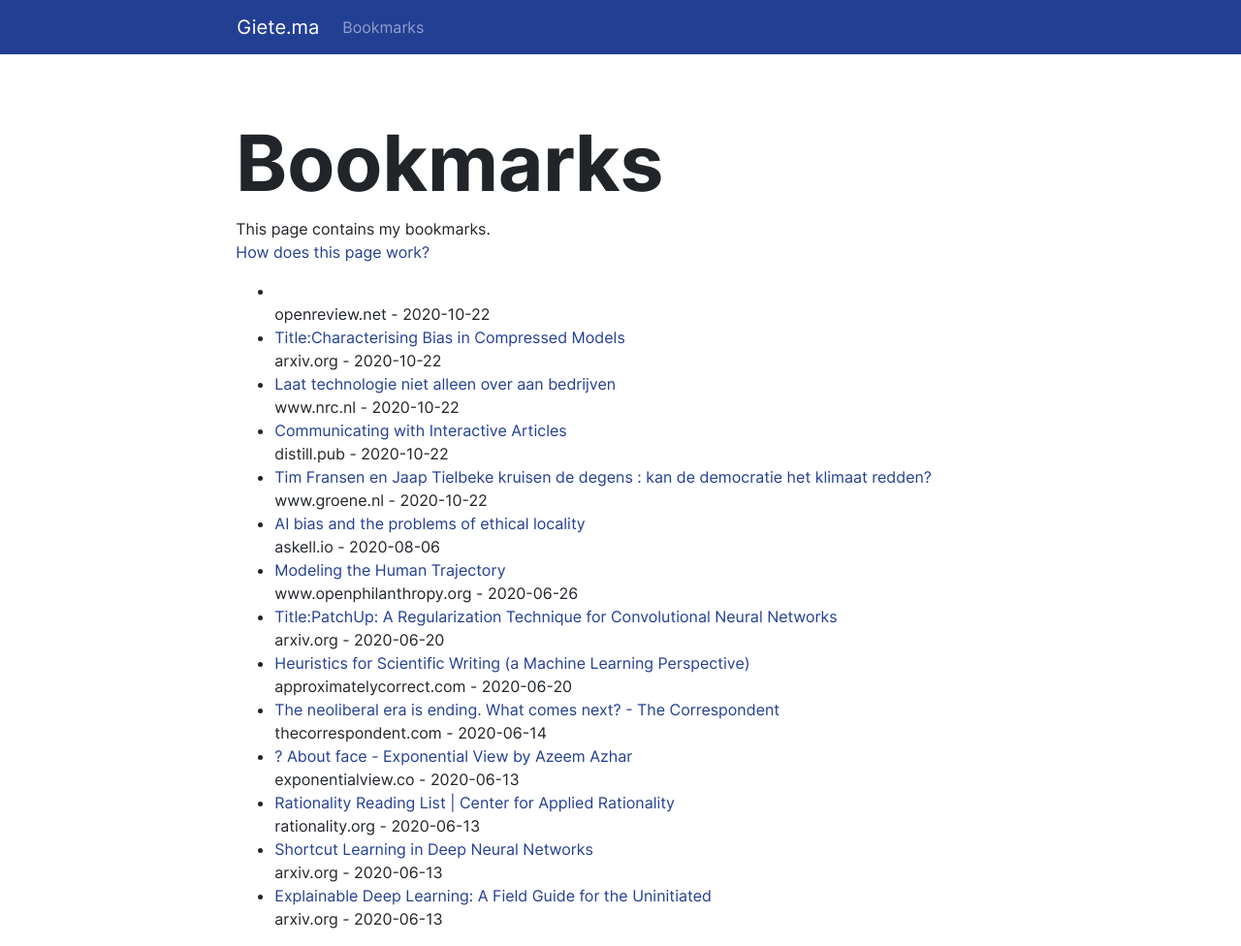
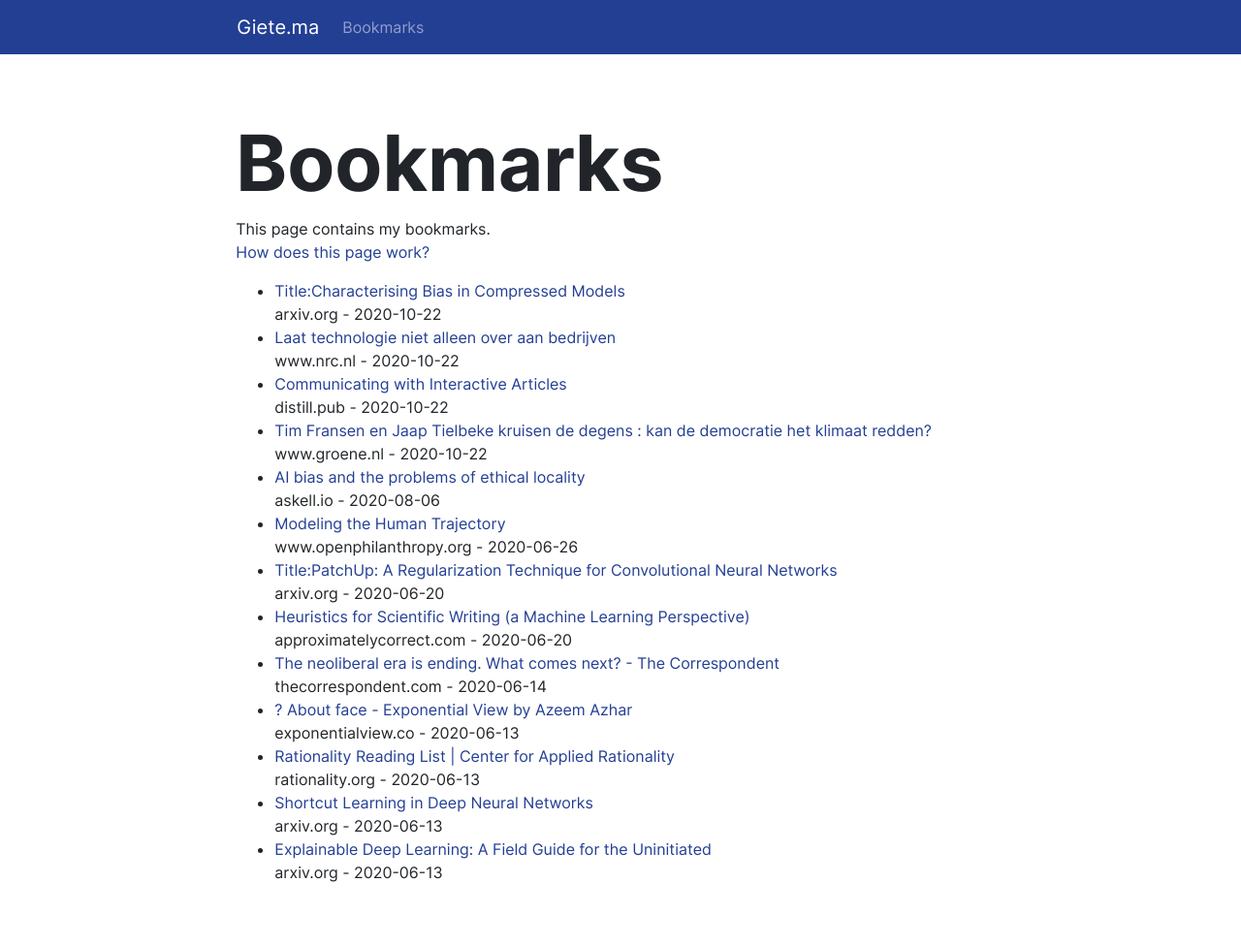
Before and after one commit to gietema/gietema.github.io, a Jekyll site: the page built from bookmarks.html, in a window 1280 px wide. Shown: the whole page at 97% size. Built offline with Jekyll 4.4.1, drawn with Linux system fonts in a browser that asks for light colours; nearby versions of some CDN libraries; after the commit the page ends 928 px from its top, so only the background shows below that.

Commit message:
Update bookmarks.html

```diff
--- a/bookmarks.html
+++ b/bookmarks.html
@@ -8,7 +8,6 @@ This page contains my bookmarks.
     <a href="/posts/2020/06/13/publishing-bookmarks.html">How does this page work?</a>
 </p>
 <ul>
-<li><a href="https://openreview.net/pdf?id=M4qXqdw3xC" target="_blank"></a><br>openreview.net - 2020-10-22</li>
 <li><a href="https://arxiv.org/abs/2010.03058v1" target="_blank">Title:Characterising Bias in Compressed Models</a><br>arxiv.org - 2020-10-22</li>
 <li><a href="https://www.nrc.nl/nieuws/2020/09/18/laat-technologie-niet-alleen-over-aan-bedrijven-a4012707" target="_blank">Laat technologie niet alleen over aan bedrijven</a><br>www.nrc.nl - 2020-10-22</li>
 <li><a href="https://distill.pub/2020/communicating-with-interactive-articles" target="_blank">Communicating with Interactive Articles</a><br>distill.pub - 2020-10-22</li>
```
